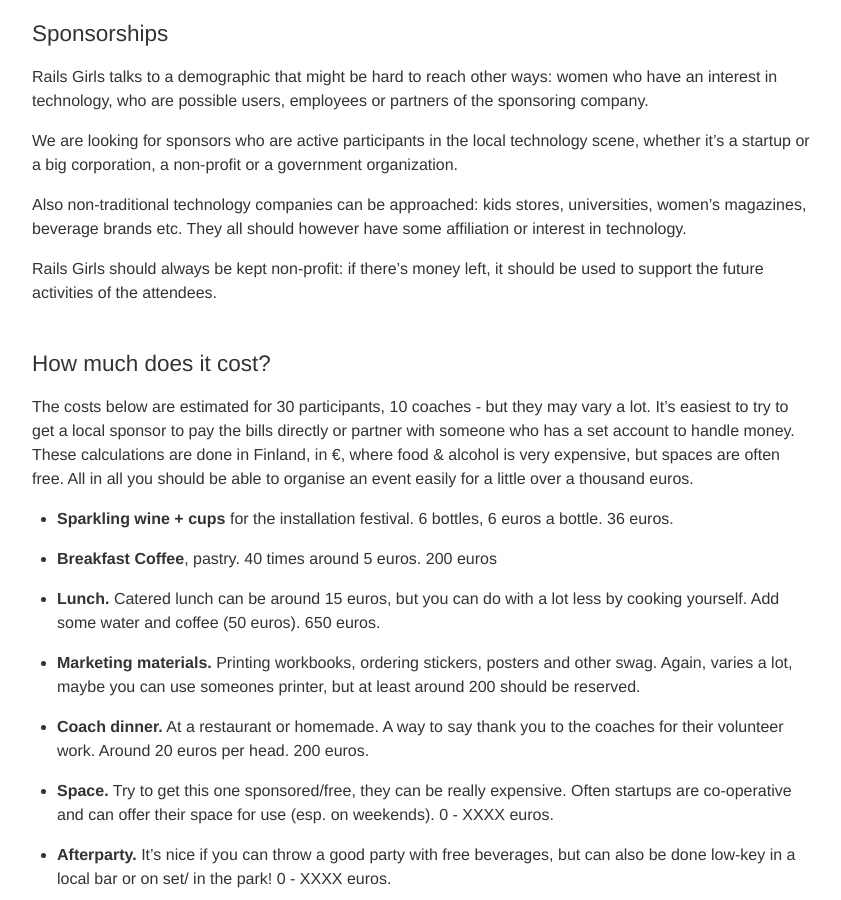
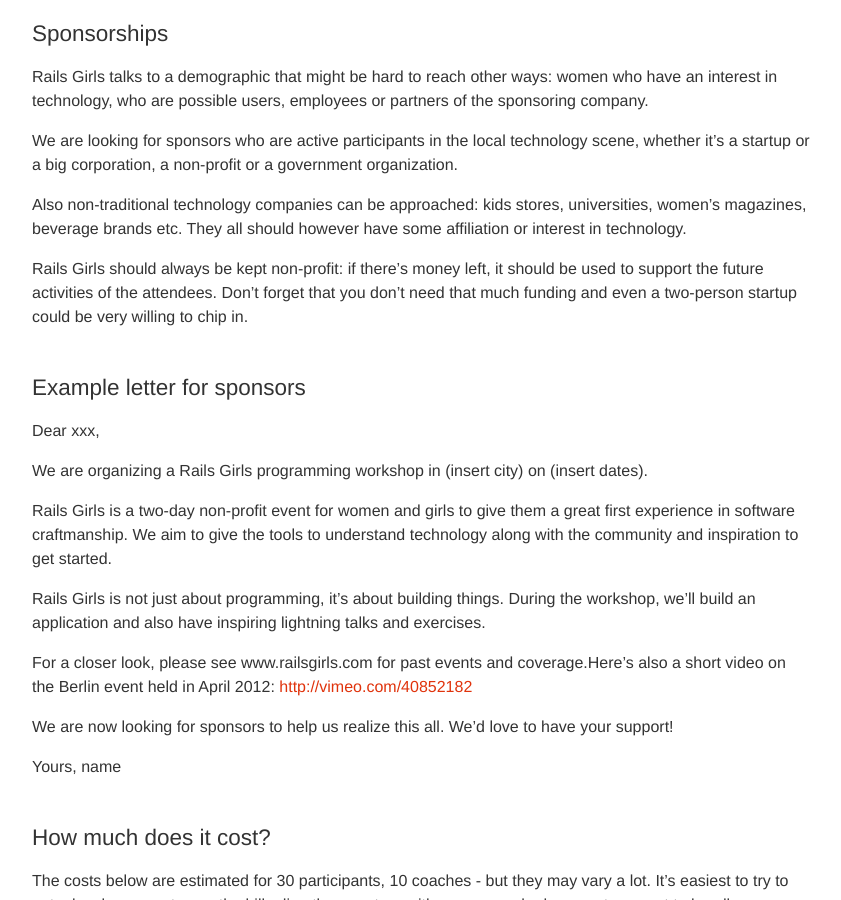
Before and after one commit to railsgirls/guides.railsgirls.com, a Jekyll site: the page built from _posts/2012-04-18-guide.markdown, in a window 1280 px wide and 900 px high, scrolled down 4492 px. Shown: the whole window, without its empty margins (158-999 px from the left). Built offline with Jekyll 4.4.1, drawn with Linux system fonts in a browser that asks for light colours; Markdown is read by kramdown in place of the engine named in the settings.

Commit message:
Added sponsor letter template by Henrietta

```diff
--- a/_posts/2012-04-18-guide.markdown
+++ b/_posts/2012-04-18-guide.markdown
@@ -161,7 +161,26 @@
 
 Also non-traditional technology companies can be approached: kids stores, universities, women's magazines, beverage brands etc. They all should however have some affiliation or interest in technology.
 
-Rails Girls should always be kept non-profit: if there's money left, it should be used to support the future activities of the attendees.
+Rails Girls should always be kept non-profit: if there's money left, it should be used to support the future activities of the attendees. Don’t forget that you don’t need that much funding and even a two-person startup could be very willing to chip in.
+
+### Example letter for sponsors
+
+Dear xxx,
+
+We are organizing a Rails Girls programming workshop in (insert city) on (insert dates).
+
+Rails Girls is a two-day non-profit event for women and girls to give them a great first experience in software craftmanship. We aim to give the tools to understand technology along with the community and inspiration to get started.
+
+Rails Girls is not just about programming, it’s about building things. During the workshop, we’ll build an application and also have inspiring lightning talks and exercises.
+
+For a closer look, please see www.railsgirls.com for past events and coverage.Here’s also a short video on the Berlin event held in April 2012: [http://vimeo.com/40852182](http://vimeo.com/40852182)
+
+We are now looking for sponsors to help us realize this all.
+We’d love to have your support!
+
+Yours, name
+
+
 
 ### How much does it cost?
 
@@ -193,6 +212,8 @@
 * In most events there are official pictures taken that the sponsors can use afterwards
 
 Don’t give out the participant info, but sponsors are free to hang out at the event and be sure to include a short message to the sponsor in a thank-you note. Sponsor swag may be included in the goodie bag to an extent, but it should be something tasteful, not trashy and related to girls.
+
+
 
 ---
 
```
